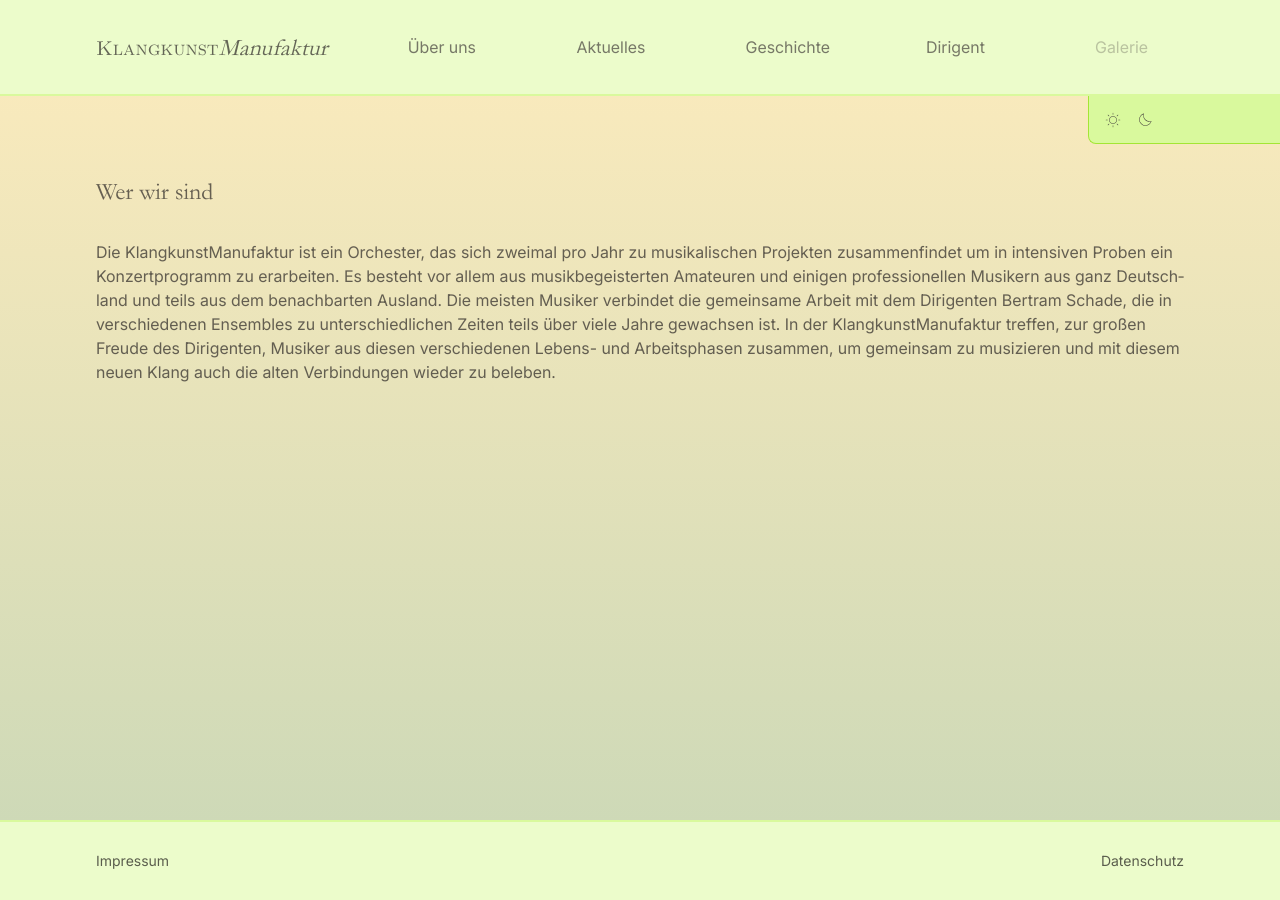
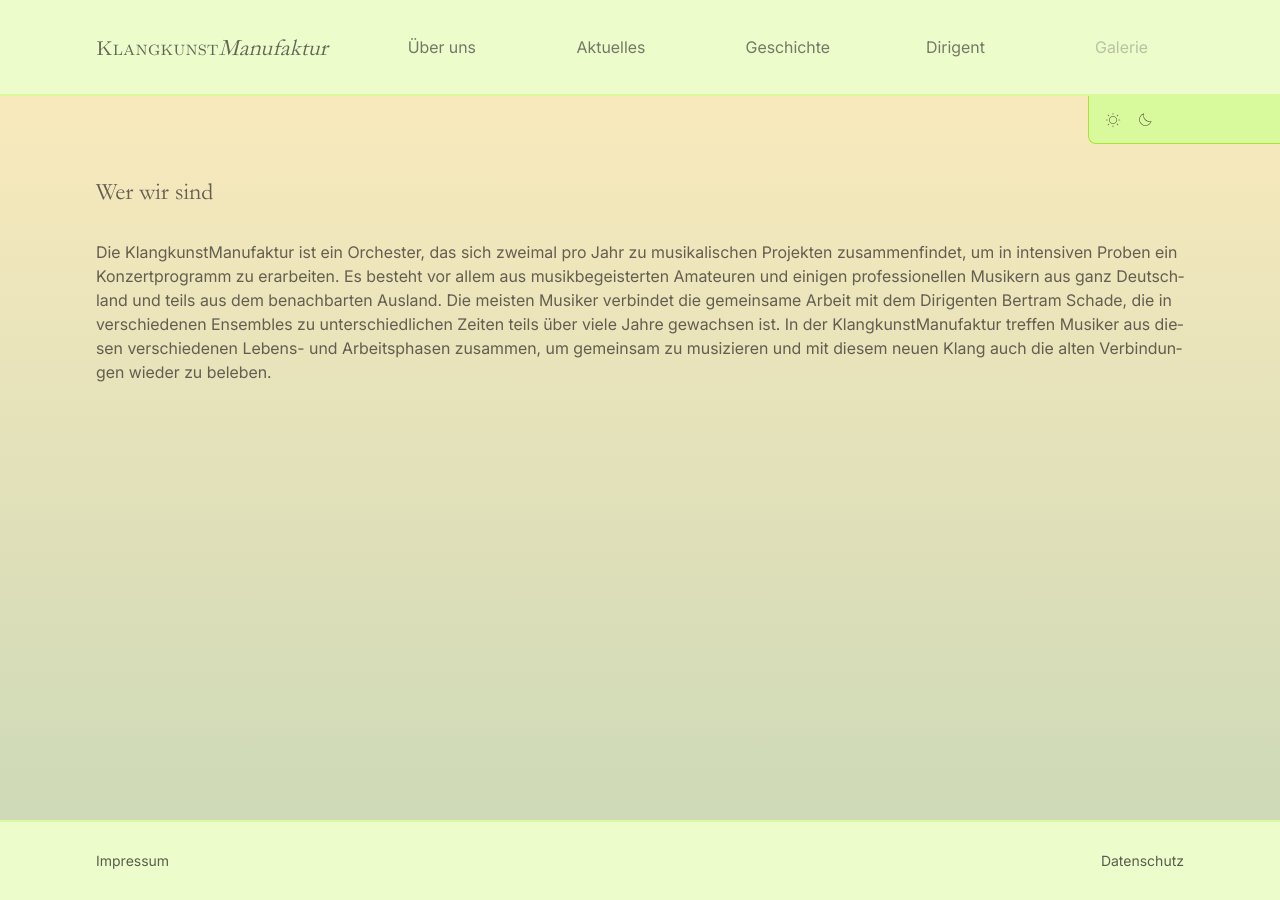
Before and after one commit to FrankWuensch/klangkunst_website_project, a Jekyll site: the page built from index.html, in a window 1280 px wide. Built offline with Jekyll 4.4.1, drawn with Linux system fonts in a browser that asks for light colours.

Commit message:
change requested

```diff
--- a/dirigent.html
+++ b/dirigent.html
@@ -6,7 +6,7 @@ info_1: >
   Bertram Schade studierte Violine an der Hochschule für Musik in Stuttgart bei Prof. W. Melcher und Prof. I. Turban.
   1995 war er 2. Konzertmeister am städt. Theater Trier. Als Mitglied des Turina-Trios wurde er 1998 1. Preisträger
   des Internationalen Wettbewerbs „Carlo Soliva" in Casale Monferrato (Italien). Von 1996 bis 1999 war er Stipendiat
-  er „Stiftung Podium junger Musiker“ Stuttgart. 2006 erhielt er den Solistenpreis der Stadt Gmunden.
+  der „Stiftung Podium junger Musiker“ Stuttgart. 2006 erhielt er den Solistenpreis der Stadt Gmunden.
   Als Dirigent leitet er u.a. das Kammerorchester Plochingen, das Hochschulorchester Pforzheim und die KlangkunstManufaktur.
   Er unterrichtete als Dozent u.a. bei den “internationalen Musiktagen Salzburg" und dem "internationalen Arbeitskreis für Musik" an den
   Landesmusikakademien Ochsenhausen und Hammelburg. Das Musizieren in verschiedenen Kammermusikensembles,
--- a/index.html
+++ b/index.html
@@ -4,11 +4,11 @@ layout: default
 title_info_1: Wer wir sind
 info_1: >
   Die KlangkunstManufaktur ist ein Orchester, das sich zweimal pro Jahr zu musikalischen Projekten
-  zusammenfindet um in intensiven Proben ein Konzertprogramm zu erarbeiten. Es besteht vor allem aus
+  zusammenfindet, um in intensiven Proben ein Konzertprogramm zu erarbeiten. Es besteht vor allem aus
   musikbegeisterten Amateuren und einigen professionellen Musikern aus ganz Deutschland und teils aus
   dem benachbarten Ausland. Die meisten Musiker verbindet die gemeinsame Arbeit mit dem Dirigenten
   Bertram Schade, die in verschiedenen Ensembles zu unterschiedlichen Zeiten teils über viele
-  Jahre gewachsen ist. In der KlangkunstManufaktur treffen, zur großen Freude des Dirigenten, Musiker
-  aus diesen verschiedenen Lebens- und Arbeitsphasen zusammen, um gemeinsam zu musizieren und mit
-  diesem neuen Klang auch die alten Verbindungen wieder zu beleben.
+  Jahre gewachsen ist. In der KlangkunstManufaktur treffen Musiker aus diesen verschiedenen Lebens- und
+  Arbeitsphasen zusammen, um gemeinsam zu musizieren und mit diesem neuen Klang auch die alten Verbindungen
+  wieder zu beleben.
 ---
```
Also changed, not shown: 2 other files.
